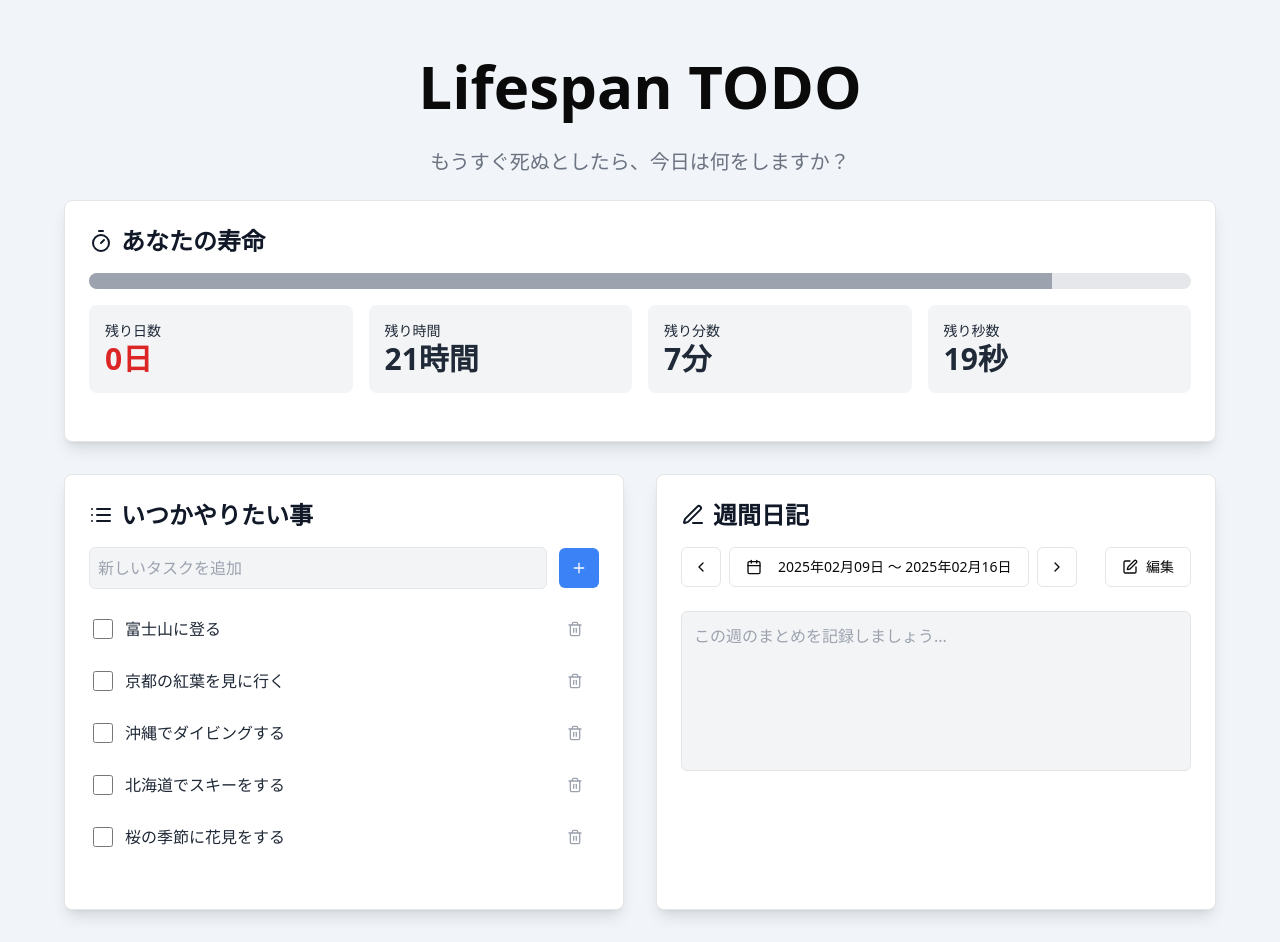
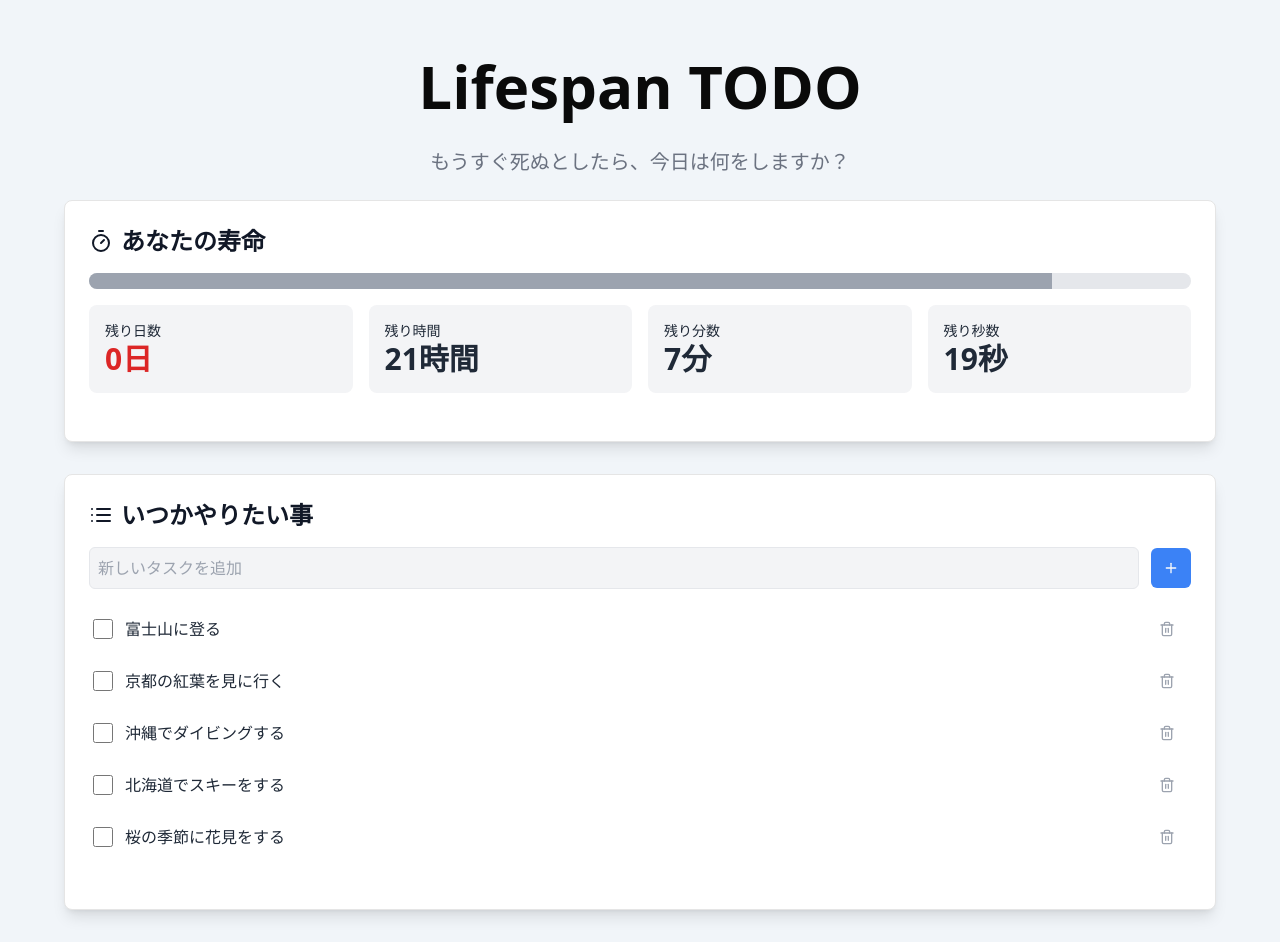
Before and after one commit to Toridesu/lifespan-todo, a React (Vite) app: page / in a window 1280 px wide. Built offline with nearby package versions, Linux system fonts and the light colour scheme.

Commit message:
日記の削除

```diff
--- a/src/App.tsx
+++ b/src/App.tsx
@@ -1,6 +1,5 @@
-import WeekProgressCard from './components/WeekProgressCard';
+import LifespanCard from './components/LifespanCard';
 import TodoCard from './components/TodoCard';
-import DiaryCard from './components/DiaryCard';
 
 export default function App() {
   return (
@@ -9,10 +8,11 @@ export default function App() {
         <h1 className='text-6xl font-bold'>Lifespan TODO</h1>
         <p className='text-xl text-gray-500'>もうすぐ死ぬとしたら、今日は何をしますか？</p>
       </header>
-      <WeekProgressCard />
-      <div className='grid grid-cols-2 gap-8' style={{ marginTop: '2rem' }}>
-        <TodoCard />
-        <DiaryCard />
+      <LifespanCard />
+      <div className='flex justify-center' style={{ marginTop: '2rem' }}>
+        <div className='w-full max-w-7xl'>
+          <TodoCard />
+        </div>
       </div>
     </div>
   );
--- a/src/components/DiaryCard.tsx
+++ /dev/null
@@ -1,134 +0,0 @@
-import { Header } from './Header';
-import {
-  PenLine,
-  Save,
-  Edit,
-  Calendar as CalendarIcon,
-  ChevronLeft,
-  ChevronRight,
-} from 'lucide-react';
-import { Card, CardContent } from './ui/card';
-import { Button } from './ui/button';
-import { Calendar } from './ui/calendar';
-import { Popover, PopoverContent, PopoverTrigger } from './ui/popover';
-import { format } from 'date-fns';
-import { ja } from 'date-fns/locale';
-import { useDiary } from '../hooks/useDiary';
-
-const DiaryCard = () => {
-  const {
-    isEditing,
-    setIsEditing,
-    content,
-    setContent,
-    selectedDate,
-    handleSave,
-    handleDateSelect,
-    navigateDay,
-    hasEntryOnDate,
-    currentWeekEntries,
-    getWeekRangeText,
-  } = useDiary();
-
-  return (
-    <Card className='py-6 shadow-lg' style={{ marginTop: '0px' }}>
-      <CardContent>
-        <Header title='週間日記' icon={PenLine} />
-        <div className='space-y-6'>
-          <div className='flex items-center justify-between'>
-            <div className='flex items-center gap-2'>
-              <Button
-                variant='outline'
-                size='icon'
-                onClick={() => navigateDay('prev')}
-                disabled={!selectedDate}
-              >
-                <ChevronLeft className='h-4 w-4' />
-              </Button>
-
-              <Popover>
-                <PopoverTrigger asChild>
-                  <Button
-                    variant='outline'
-                    className='w-[300px] justify-start text-center font-normal'
-                  >
-                    <CalendarIcon className='mr-2 h-4 w-4' />
-                    {selectedDate ? getWeekRangeText(selectedDate) : <span>日付を選択</span>}
-                  </Button>
-                </PopoverTrigger>
-                <PopoverContent className='w-auto p-0' align='start'>
-                  <Calendar
-                    mode='single'
-                    selected={selectedDate}
-                    onSelect={handleDateSelect}
-                    locale={ja}
-                    modifiers={{
-                      hasEntry: date => hasEntryOnDate(date),
-                    }}
-                    modifiersStyles={{
-                      hasEntry: {
-                        fontWeight: 'bold',
-                        textDecoration: 'underline',
-                      },
-                    }}
-                  />
-                </PopoverContent>
-              </Popover>
-
-              <Button
-                variant='outline'
-                size='icon'
-                onClick={() => navigateDay('next')}
-                disabled={!selectedDate}
-              >
-                <ChevronRight className='h-4 w-4' />
-              </Button>
-            </div>
-
-            {!isEditing ? (
-              <Button variant='outline' onClick={() => setIsEditing(true)} disabled={!selectedDate}>
-                <Edit />
-                編集
-              </Button>
-            ) : (
-              <Button onClick={handleSave}>
-                <Save />
-                保存
-              </Button>
-            )}
-          </div>
-
-          {currentWeekEntries.length > 0 && (
-            <div className='mb-4'>
-              <h3 className='text-sm font-medium mb-2'>この週の記録:</h3>
-              <ul className='space-y-2'>
-                {currentWeekEntries.map(entry => (
-                  <li key={entry.id} className='text-sm'>
-                    <div className='flex'>
-                      <span className='font-medium min-w-[80px]'>
-                        {format(entry.date, 'MM/dd (E)', { locale: ja })}:
-                      </span>
-                      <span className='truncate'>{entry.content}</span>
-                    </div>
-                  </li>
-                ))}
-              </ul>
-            </div>
-          )}
-
-          <div className='space-y-4'>
-            <textarea
-              placeholder='この週のまとめを記録しましょう...'
-              className='bg-gray-100 w-full h-40 p-3 border rounded-md focus:outline-none focus:ring-2 focus:ring-blue-500 resize-none'
-              value={content}
-              onChange={e => setContent(e.target.value)}
-              disabled={!isEditing || !selectedDate}
-            />
-          </div>
-        </div>
-      </CardContent>
-    </Card>
-  );
-};
-
-export default DiaryCard;
--- a/src/hooks/useDiary.ts
+++ /dev/null
@@ -1,106 +0,0 @@
-import { useState, useCallback, useMemo } from 'react';
-import { format, isSameDay, getWeek, startOfWeek, addWeeks, subWeeks } from 'date-fns';
-import { DiaryEntry, mockDiaryEntries } from '../mocks/diaryEntries';
-
-export const useDiary = () => {
-  const [isEditing, setIsEditing] = useState(false);
-  const [content, setContent] = useState('');
-  const [selectedDate, setSelectedDate] = useState<Date | undefined>(new Date());
-  const [selectedWeek, setSelectedWeek] = useState<number>(getWeek(new Date()));
-
-  // モックデータを使用
-  const pastEntries = useMemo<DiaryEntry[]>(() => mockDiaryEntries, []);
-
-  // 週ごとのエントリーを取得
-  const weeklyEntries = useMemo(() => {
-    const entriesByWeek = new Map<number, DiaryEntry[]>();
-
-    pastEntries.forEach(entry => {
-      const weekNum = entry.weekNumber || getWeek(entry.date);
-      if (!entriesByWeek.has(weekNum)) {
-        entriesByWeek.set(weekNum, []);
-      }
-      entriesByWeek.get(weekNum)?.push(entry);
-    });
-
-    return entriesByWeek;
-  }, [pastEntries]);
-
-  // 現在選択されている週のエントリーを取得
-  const currentWeekEntries = useMemo(() => {
-    return weeklyEntries.get(selectedWeek) || [];
-  }, [weeklyEntries, selectedWeek]);
-
-  const handleSave = () => {
-    setIsEditing(false);
-    // TODO: 保存の処理を実装
-  };
-
-  const handleDateSelect = useCallback(
-    (date: Date | undefined) => {
-      if (!date) return;
-
-      setSelectedDate(date);
-      setSelectedWeek(getWeek(date));
-
-      // 週間モードの場合は、その週の最初のエントリーを表示するか、空にする
-      const weekEntries = weeklyEntries.get(getWeek(date)) || [];
-      if (weekEntries.length > 0) {
-        setContent(weekEntries[0].content);
-      } else {
-        setContent('');
-      }
-    },
-    [weeklyEntries]
-  );
-
-  const navigateDay = useCallback(
-    (direction: 'prev' | 'next') => {
-      if (!selectedDate) return;
-
-      // 週単位で移動
-      const newDate = direction === 'prev' ? subWeeks(selectedDate, 1) : addWeeks(selectedDate, 1);
-
-      setSelectedDate(newDate);
-      setSelectedWeek(getWeek(newDate));
-
-      const weekEntries = weeklyEntries.get(getWeek(newDate)) || [];
-      if (weekEntries.length > 0) {
-        setContent(weekEntries[0].content);
-      } else {
-        setContent('');
-      }
-    },
-    [selectedDate, weeklyEntries]
-  );
-
-  const hasEntryOnDate = useCallback(
-    (date: Date) => {
-      return pastEntries.some(entry => isSameDay(entry.date, date));
-    },
-    [pastEntries]
-  );
-
-  const getWeekRangeText = useCallback((date: Date) => {
-    const start = startOfWeek(date);
-    const end = addWeeks(start, 1);
-    return `${format(start, 'yyyy年MM月dd日')} 〜 ${format(end, 'yyyy年MM月dd日')}`;
-  }, []);
-
-  return {
-    isEditing,
-    setIsEditing,
-    content,
-    setContent,
-    selectedDate,
-    setSelectedDate,
-    pastEntries,
-    handleSave,
-    handleDateSelect,
-    navigateDay,
-    hasEntryOnDate,
-    selectedWeek,
-    currentWeekEntries,
-    getWeekRangeText,
-  };
-};
--- a/src/mocks/diaryEntries.ts
+++ /dev/null
@@ -1,39 +0,0 @@
-export interface DiaryEntry {
-  id: string;
-  date: Date;
-  content: string;
-  weekNumber?: number;
-}
-
-export const mockDiaryEntries: DiaryEntry[] = [
-  {
-    id: '1',
-    date: new Date(2024, 2, 20),
-    content: '今日は晴れでした。公園で散歩をしました。',
-    weekNumber: 12,
-  },
-  {
-    id: '2',
-    date: new Date(2024, 2, 19),
-    content: '友達と買い物に行きました。楽しかったです。',
-    weekNumber: 12,
-  },
-  {
-    id: '3',
-    date: new Date(2024, 2, 17),
-    content: '今日は雨でした。世界がぐちゃぐちゃになっていました。',
-    weekNumber: 11,
-  },
-  {
-    id: '4',
-    date: new Date(2024, 2, 10),
-    content: '先週は忙しかったです。週間レポートを書きました。',
-    weekNumber: 10,
-  },
-  {
-    id: '5',
-    date: new Date(2024, 2, 3),
-    content: '3月の最初の週。新しいプロジェクトが始まりました。',
-    weekNumber: 9,
-  },
-];
```
Also changed, not shown: src/components/LifespanCard.tsx (renamed from src/components/WeekProgressCard.tsx).
